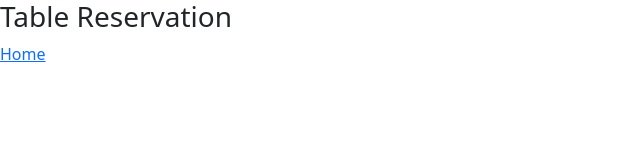
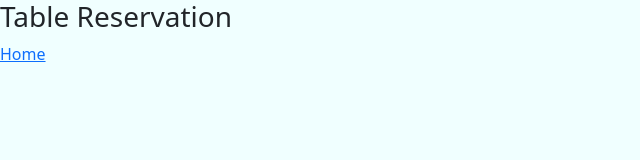
Before and after one commit to osaxon/restaurant, a website: page Main/tables.html in a window 1280 px wide. Shown: the whole page, without its empty margins (0-640 px from the left). Drawn offline with nearby package versions, Linux system fonts and the light colour scheme.

Commit message:
attempting to serve static files

```diff
--- /dev/null
+++ b/Assets/style.css
@@ -0,0 +1,3 @@
+body {
+    background-color: azure;
+}
--- a/Main/server.js
+++ b/Main/server.js
@@ -8,6 +8,7 @@ const app = express();
 const PORT = 3000;
 app.use(express.urlencoded({ extended: true}));
 app.use(express.json());
+app.use(express.static(__dirname + '/assets'))
 
 
 app.get('/', (req, res) => res.sendFile(path.join(__dirname,"index.html")));
```
Also changed, not shown: Main/index.html (+1 -0 lines).
